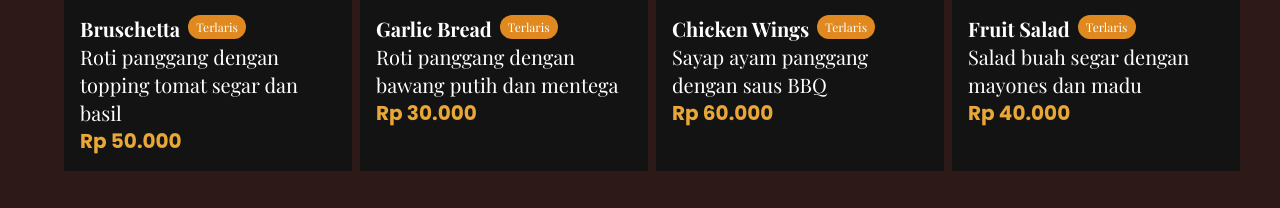
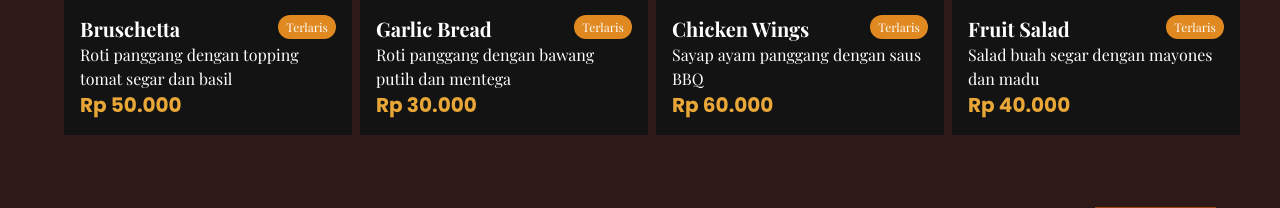
Before and after one commit to IrvanSN/kafelate-datalog-pemweb, a PHP site: page /menu in a window 1280 px wide. Shown: the part 623-831 px from the top of the page. Run offline with PHP 8.4, Linux system fonts and the light colour scheme; data comes from the database, SQL or seed files in the repository; some libraries are stand-ins or nearby versions; some web fonts are replaced.

Commit message:
product menu fix

```diff
--- a/menu/index.php
+++ b/menu/index.php
@@ -193,9 +193,9 @@ function formatIDRCurrency($amount) {
                                 alt=""
                             />
                         </div>
-                        <div class="flex flex-col w-full">
-                            <div class="font-playfair text-xl">
-                                <div class="flex gap-2">
+                        <div class="flex flex-col md:w-64">
+                            <div class="flex flex-col font-playfair">
+                                <div class="flex gap-2 justify-between">
                                     <div
                                         class="font-playfair text-xl font-bold"
                                     >
@@ -207,18 +207,18 @@ function formatIDRCurrency($amount) {
                                         <?php echo $row_produk['nama_label'] ?>
                                     </div>
                                 </div>
-                                <p><?php echo $row_produk['deskripsi'] ?></p>
+                                <p>
+                                    <?php echo $row_produk['deskripsi'] ?>
+                                </p>
                             </div>
                             <div
                                 class="flex h-full items-end font-poppins text-secondary-400 gap-2"
                             >
                                 <div class="text-xl font-bold"><?php echo formatIDRCurrency($row_produk['harga']); ?></div>
-                                <div class="text-sm">
-                                    <?php
+                                <div class="text-sm"><?php
                                     $printRemainingStock = $row_produk['stok'] <= 10 ? $row_produk['stok'] . " Tersisa!" : "";
                                     echo $printRemainingStock;
-                                    ?>
-                                </div>
+                                    ?></div>
                             </div>
                         </div>
                     </div>
--- a/public/stylesheets/output.css
+++ b/public/stylesheets/output.css
@@ -1033,10 +1033,6 @@ video {
   flex-shrink: 1;
 }
 
-.flex-shrink-0 {
-  flex-shrink: 0;
-}
-
 .shrink {
   flex-shrink: 1;
 }
@@ -1563,10 +1559,6 @@ video {
 
 .gap-2\.5 {
   gap: 0.625rem;
-}
-
-.gap-3 {
-  gap: 0.75rem;
 }
 
 .gap-4 {
```
Also changed, not shown: 1 other file.
